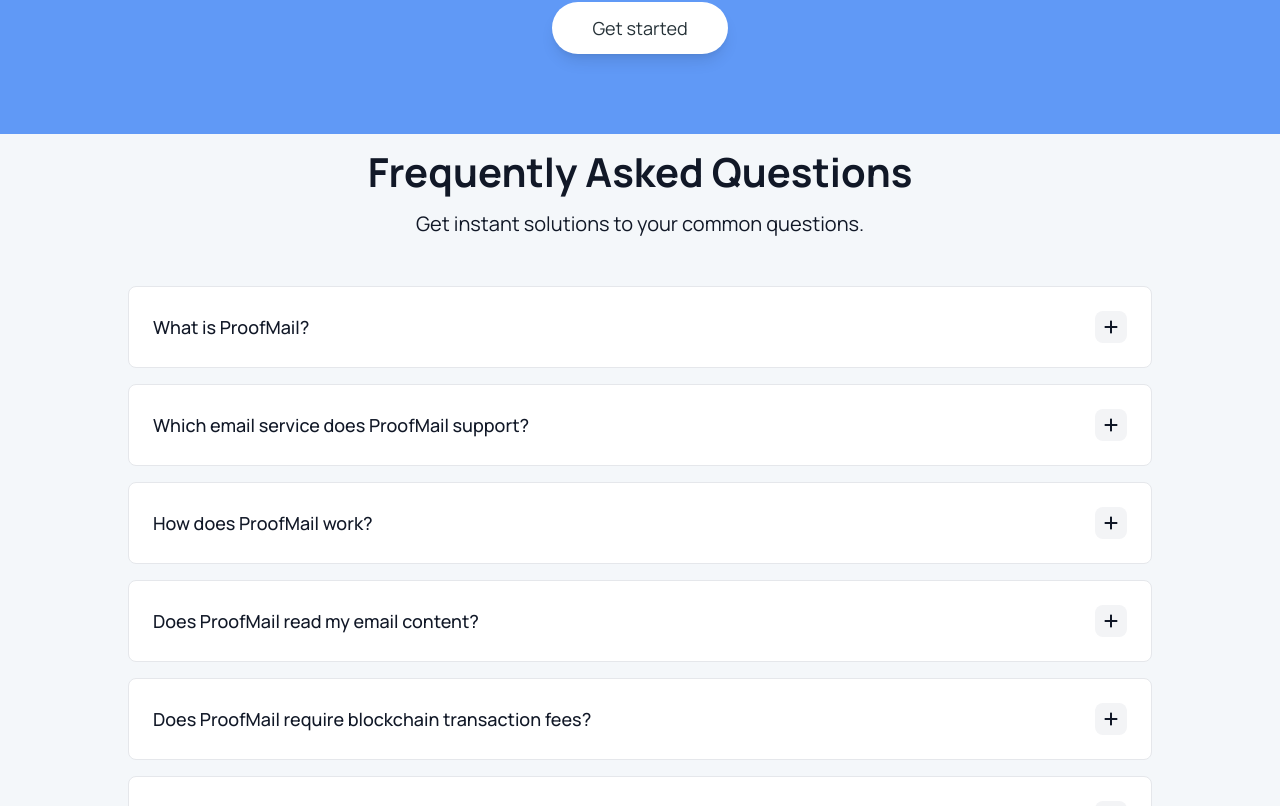
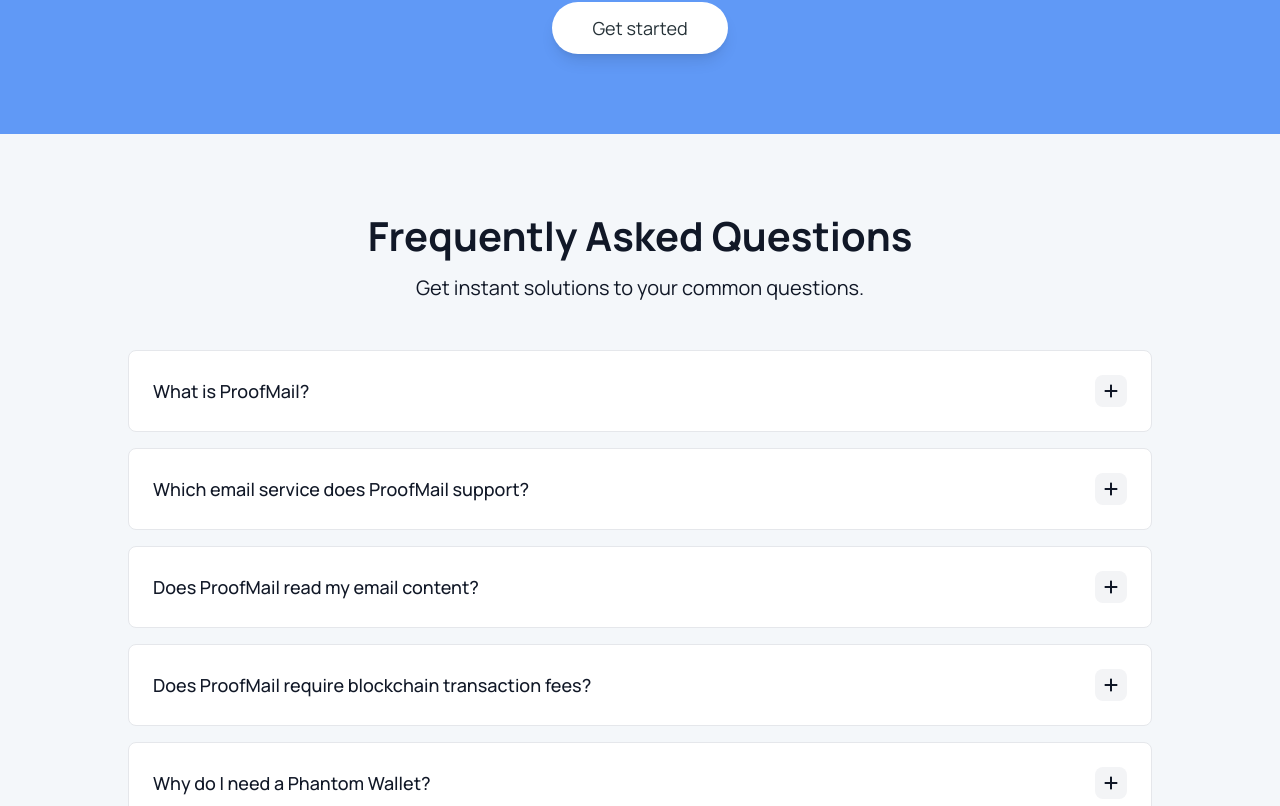
Before and after one commit to BryanJericho/ProofMail-Website, a Next.js app: page / in a window 1280 px wide. Shown: the part 2594-3400 px from the top of the page. Built offline with nearby package versions, Linux system fonts and the light colour scheme.

Commit message:
fix: update FAQ content for clarity

```diff
--- a/src/app/globals.css
+++ b/src/app/globals.css
@@ -87,7 +87,7 @@
 }
 
 .faq-content strong {
-  @apply font-semibold;
+  @apply font-bold;
 }
 
 .faq-list {
--- a/src/components/pricing/faq.jsx
+++ b/src/components/pricing/faq.jsx
@@ -18,7 +18,8 @@
         answer.includes("<ul>") ||
         answer.includes("<ol>") ||
         answer.includes("<li>") ||
-        answer.includes("<a")
+        answer.includes("<a") ||
+        answer.includes("<strong>")
       ) {
         return (
           <div
@@ -62,7 +63,7 @@
   };
 
   return (
-    <div className="mx-auto py-4 lg:pb-10 px-4 lg:px-10 text-[#111827] min-h-[80dvh] flex flex-col items-center justify-center">
+    <div className="mx-auto py-4 px-4 lg:px-10 lg:py-20 text-[#111827] flex flex-col items-center justify-center">
       <div className="flex flex-col items-center text-center mb-12 space-y-4">
         <h2>Frequently Asked Questions</h2>
         <p className="subHeading">
--- a/src/static/faqData.js
+++ b/src/static/faqData.js
@@ -11,33 +11,33 @@
     answer:
       "Right now, ProofMail works seamlessly with Gmail, the world's most popular email service. Support for other platforms is on our roadmap, so stay tuned!",
   },
-  {
-    id: 3,
-    question: "How does ProofMail work?",
-    answer: `ProofMail works through a simple 3-step process:
-      <ul>
-        <li>Write your email as usual in Gmail.</li>
-        <li>Connect your Phantom Wallet to authenticate</li>
-        <li>Compose emails as usual - ProofMail automatically adds cryptographic signatures</li>
-      </ul>
-      <p>Each signature is verified on the Solana blockchain for maximum security.</p>`,
-  },
+  // {
+  //   id: 3,
+  //   question: "How does ProofMail work?",
+  //   answer: `ProofMail works through a simple 3-step process:
+  //     <ul>
+  //       <li>Write your email as usual in Gmail.</li>
+  //       <li>Connect your Phantom Wallet to authenticate</li>
+  //       <li>Compose emails as usual - ProofMail automatically adds cryptographic signatures</li>
+  //     </ul>
+  //     <p>Each signature is verified on the Solana blockchain for maximum security.</p>`,
+  // },
   {
     id: 4,
     question: "Does ProofMail read my email content?",
-    answer: `<strong>Absolutely not.</strong> ProofMail never reads, stores, or analyzes your email content. It only attaches a signature in the footer.`,
+    answer: `Absolutely not. ProofMail never reads, stores, or analyzes your email content. It only attaches a signature in the footer.`,
   },
   {
     id: 5,
     question: "Does ProofMail require blockchain transaction fees?",
     answer:
-      "No. ProofMail does not send any transactions to the blockchain, it only uses signMessage locally in your Phantom Wallet. No gas fees.",
+      "No, ProofMail does not send any transactions to the blockchain, it only uses signMessage locally in your Phantom Wallet. No gas fees.",
   },
   {
     id: 6,
     question: "Why do I need a Phantom Wallet?",
     answer:
-      "ProofMail uses your Phantom Wallet to securely sign emails with your unique cryptographic key. Phantom is secure, simple, and trusted by many Web3 users. Currently, ProofMail supports Phantom only.",
+      "ProofMail uses your Phantom Wallet to securely sign each email with your unique cryptographic key. Phantom is secure, simple, and widely trusted in the Solana ecosystem. Currently, ProofMail supports Phantom only, but we plan to add support for more wallets in the future.",
   },
   {
     id: 7,
@@ -53,7 +53,7 @@
     id: 8,
     question: "Does the recipient need ProofMail too?",
     answer:
-      "Yes. To automatically verify your signature, the recipient should also use the ProofMail extension. We are developing ways to make verification public and universal in the future.",
+      "Yes. To automatically verify your signature, the recipient should also have the ProofMail extension installed. We’re working on making signature verification accessible to everyone in the future.",
   },
   {
     id: 9,
```
